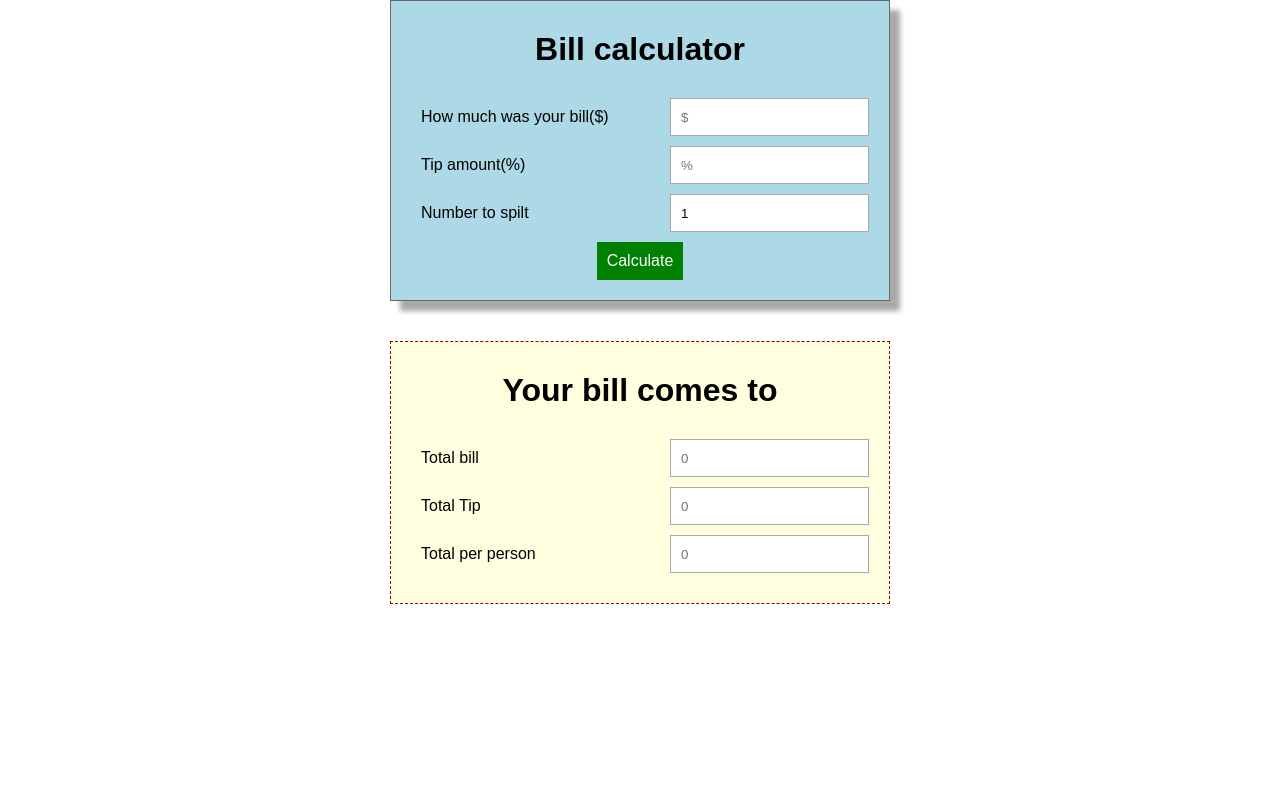
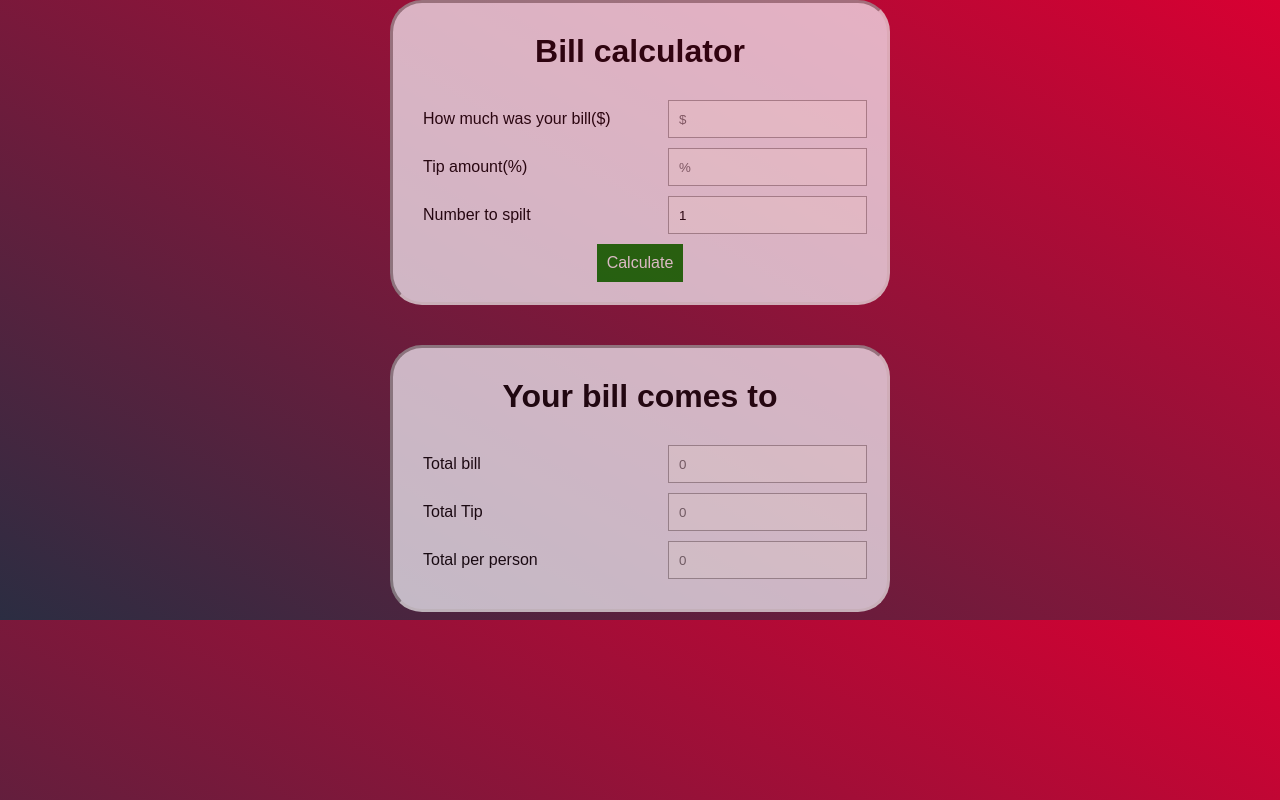
Before and after one commit to Damilola-Oni/tip-calculator, a plain HTML site: page tip calculator/index.html in a window 1280 px wide. Drawn offline with Linux system fonts and the light colour scheme.

Commit message:
maybe final

```diff
--- a/tip calculator/css/style.css
+++ b/tip calculator/css/style.css
@@ -7,23 +7,32 @@ body{
   font-family: Arial, serif;
   font-size:16px;
   margin-top:0px;
+  background-image: linear-gradient(30deg, #2b2d42, #d80032);
 }
 .container{
   margin:0 auto;
   width: 500px;
 }
+/*.main{
+  background-color: red;
+  width:600px
+} */
 #bill-calculator{
-  background-color: lightblue;
+  background-color: 	#f8f8ff;
   padding:20px;
-  box-shadow: 10px 10px 5px darkgrey;
-  border:1px solid dimgrey;
+  box-shadow:inset 0, 2px, 5px black;
+  border:inset;
+  border-radius: 2rem;
   margin-bottom:40px;
+
 }
 
 #result-container{
-  border:1px darkred dashed;
+  border:inset;
   padding:20px;
-  background-color: lightyellow;
+  background-color: 	#f8f8ff;
+  border-radius:2rem;
+  box-shadow:inset, 0, 2px, 5px, black
 }
 
 h1{
--- a/tip calculator/index.html
+++ b/tip calculator/index.html
@@ -7,7 +7,8 @@
   </head>
   <body>
     <div class="container">
-      <div id="bill-calculator">
+      <div class="main">
+        <div id="bill-calculator" style=opacity:0.7;>
           <h1>Bill calculator</h1>
           <form name="calculator" id="calculator">
             <div class="field-container">
@@ -27,7 +28,7 @@
             </div>
           </form>
         </div>
-      <div id="result-container">
+        <div id="result-container" style=opacity:0.7;>
           <h1>Your bill comes to</h1>
           <form name="results" id="results">
             <div class="field-container">
@@ -46,6 +47,7 @@
           </form>
         </div>
         </div>
+    </div>
 
     <script src=js/script.js></script>
   </body>
```
Lines whose indentation alone changed are shown as unchanged.
